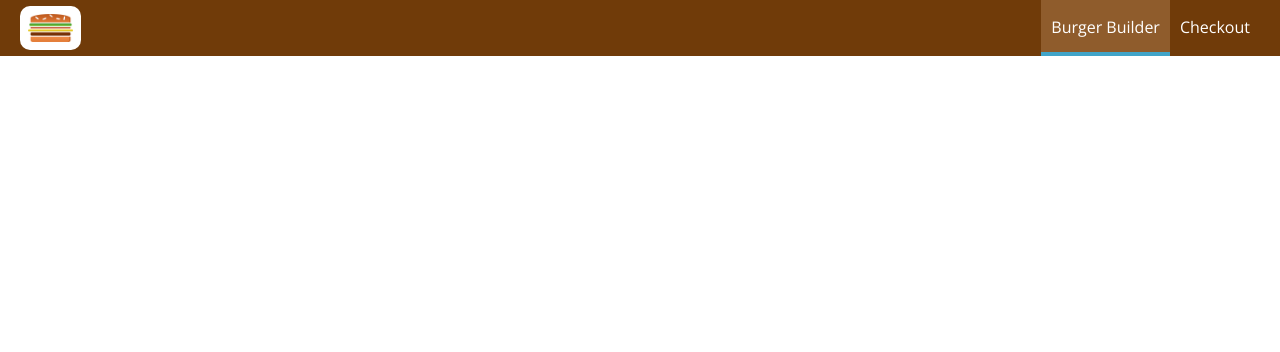
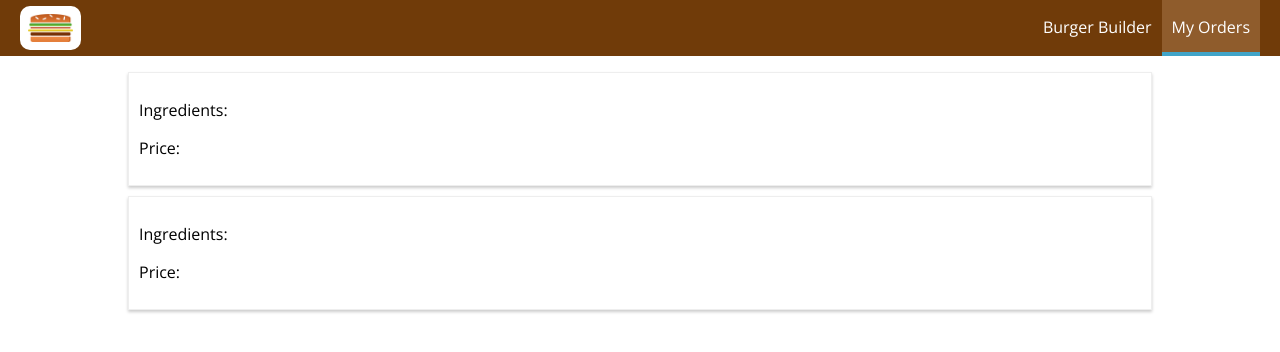
Before and after one commit to JtMeulen/Burger-Builder, a React app: page /orders in a window 1280 px wide. Shown: the top 352 px of the page. Built offline with nearby package versions, Linux system fonts and the light colour scheme.

Commit message:
Add My Orders page, changed navigation

```diff
--- a/src/App.js
+++ b/src/App.js
@@ -4,6 +4,7 @@ import { BrowserRouter, Route, Switch } from 'react-router-dom';
 import Layout from './hoc/Layout/Layout';
 import BurgerBuilder from './containers/BurgerBuilder/BurgerBuilder';
 import Checkout from './containers/Checkout/Checkout';
+import Orders from './containers/Orders/Orders';
 
 class App extends Component {
   render() {
@@ -12,6 +13,7 @@ class App extends Component {
         <Layout>
           <Switch>
             <Route path="/checkout" component={Checkout}/>
+            <Route path="/orders" component={Orders}/>
             <Route path="/" exact component={BurgerBuilder}/>
           </Switch>
         </Layout>
--- a/src/components/Navigation/NavigationItems/NavigationItem/NavigationItem.js
+++ b/src/components/Navigation/NavigationItems/NavigationItem/NavigationItem.js
@@ -1,11 +1,12 @@
 import React from 'react';
+import { NavLink } from 'react-router-dom';
 import classes from './NavigationItem.css';
 
 const navigationItem = (props) => (
     <li className={classes.NavigationItem}>
-        <a href={props.link}
-           className={props.active ? classes.active : null}>
-                {props.children}</a>
+        <NavLink to={props.link} activeClassName={classes.active} exact={props.exact}>
+            {props.children}
+        </NavLink>
     </li>
 );
 
--- a/src/components/Navigation/NavigationItems/NavigationItems.js
+++ b/src/components/Navigation/NavigationItems/NavigationItems.js
@@ -4,8 +4,8 @@ import NavigationItem from './NavigationItem/NavigationItem';
 
 const navigationItems = (props) => (
     <ul className={classes.NavigationItems}>
-        <NavigationItem link="/" active>Burger Builder</NavigationItem>
-        <NavigationItem link="#">Checkout</NavigationItem>
+        <NavigationItem link="/" exact>Burger Builder</NavigationItem>
+        <NavigationItem link="/orders">My Orders</NavigationItem>
     </ul>
 );
 
--- /dev/null
+++ b/src/components/Order/Order.css
@@ -0,0 +1,8 @@
+.Order {
+    width: 80%;
+    border: 1px solid #eee;
+    box-shadow: 0 2px 3px #ccc;
+    padding: 10px;
+    margin: 10px auto;
+    box-sizing: border-box;
+}
--- /dev/null
+++ b/src/components/Order/Order.js
@@ -0,0 +1,11 @@
+import React from 'react';
+import classes from './Order.css';
+
+const order = (props) => (
+    <div className={classes.Order}>
+       <p>Ingredients: </p>
+       <p>Price: <strong></strong></p>
+    </div>
+);
+
+export default order;
--- /dev/null
+++ b/src/containers/Orders/Orders.js
@@ -0,0 +1,16 @@
+import React, {Component} from 'react';
+
+import Order from '../../components/Order/Order';
+
+class Orders extends Component {
+    render(){
+        return(
+            <div>
+                <Order />
+                <Order />
+            </div>
+        );
+    }
+}
+
+export default Orders;
```
